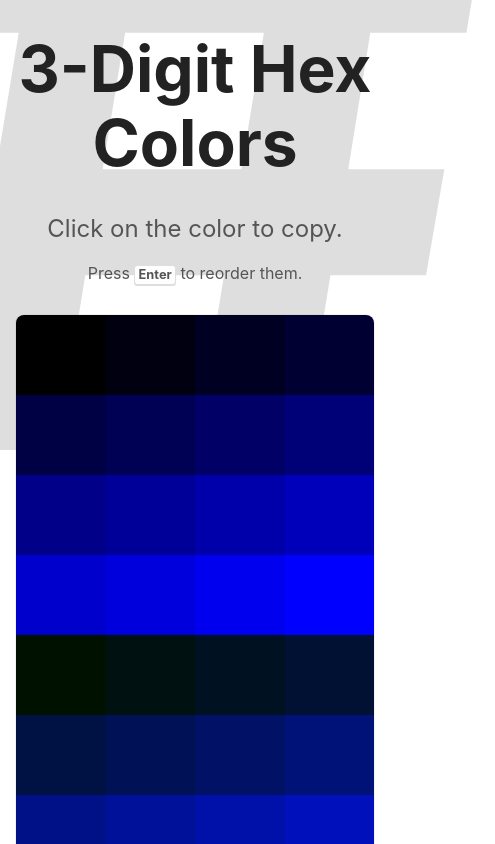
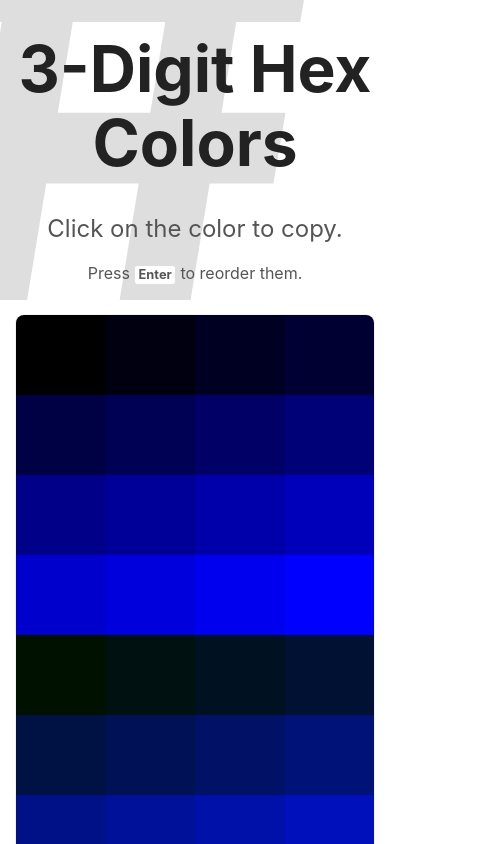
Before and after one commit to gillisandrew/3-digit-hex-colors, a Next.js app: page /3-digit-hex-colors/ in a window 390 px wide. Shown: the top 844 px of the page, 495 px wide, since content can reach past the window. Built offline with nearby package versions, Linux system fonts and the light colour scheme.

Commit message:
fix element size on mobile

```diff
--- a/styles/Home.module.css
+++ b/styles/Home.module.css
@@ -1,5 +1,17 @@
 .container {
   padding: 0 2rem;
+}
+.container:before {
+  content: '#';
+  font-size: 60rem;
+  top: -30rem;
+  left: -8rem;
+  font-weight: bold;
+  display: block;
+  position: absolute;
+  color: #dedede;
+  text-shadow:;
+  z-index: -1;
 }
 
 .main {
@@ -14,18 +26,7 @@
   color: #222;
 }
 
-.container:before {
-  content: '#';
-  font-size: 60rem;
-  top: -30rem;
-  left: -8rem;
-  font-weight: bold;
-  display: block;
-  position: absolute;
-  color: #dedede;
-  text-shadow:;
-  z-index: -1;
-}
+
 
 .title,
 .description,
@@ -118,6 +119,7 @@
 }
 
 @media only screen and (max-width: 456px) {
+
   .tile:nth-child(8) {
     border-top-right-radius: 0;
   }
@@ -135,6 +137,12 @@
   .container {
     padding: 0 1rem;
   }
+  .container:before {
+    content: '#';
+    font-size: 40rem;
+    top: -20rem;
+    left: -6rem;
+  }
   .tiles {
     grid-template-columns: repeat(4, 1fr);
     grid-template-rows: repeat(1024, 5rem);
```
